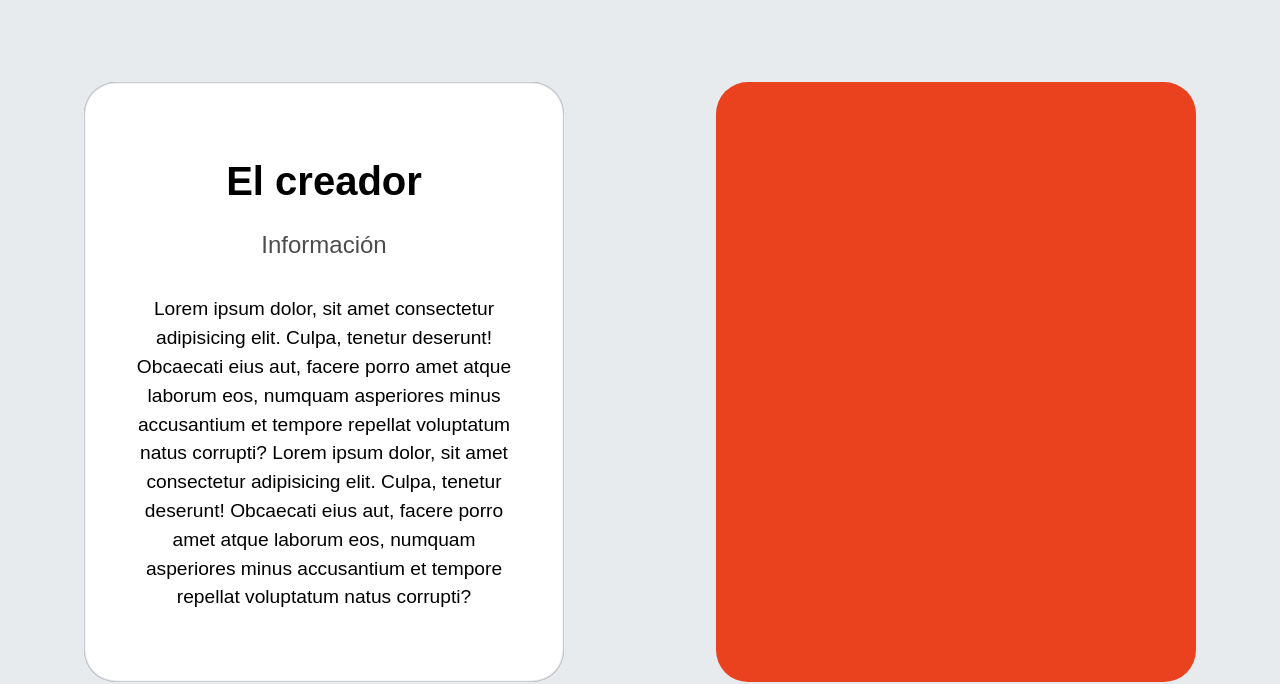
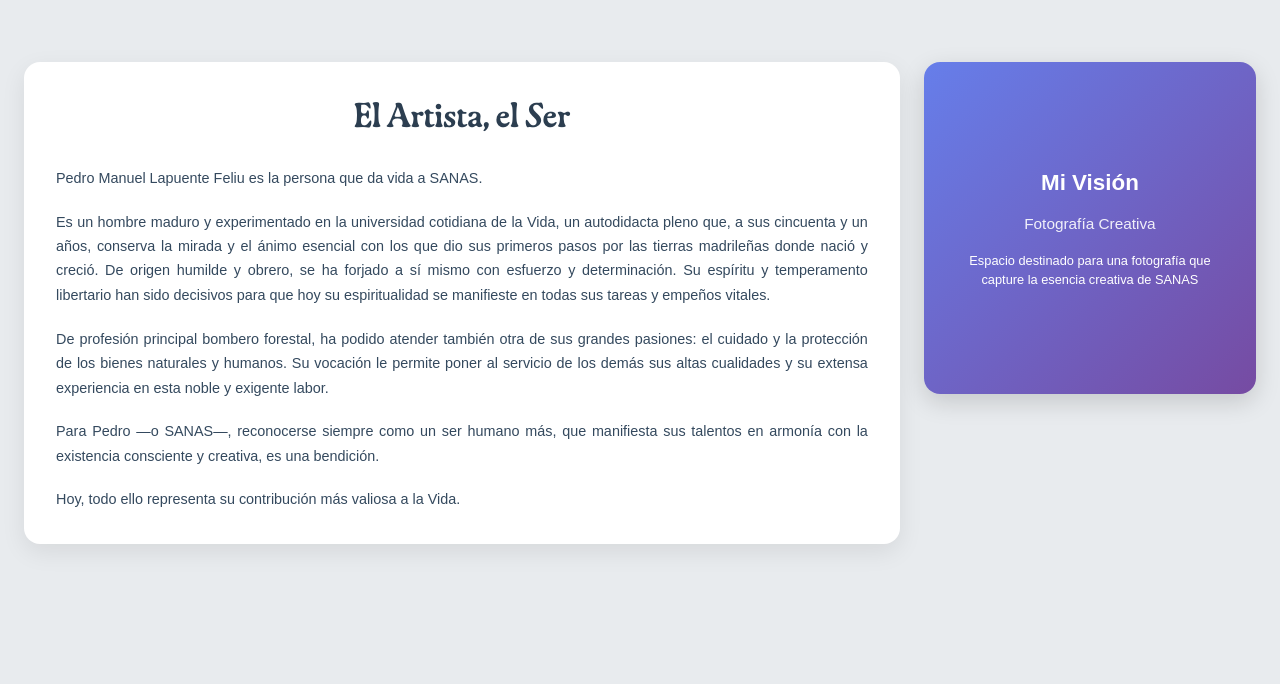
Before and after one commit to Enraxk/yo_soy_sanas, a Next.js app: page / in a window 1280 px wide. Shown: the part 2509-3193 px from the top of the page. Built offline with nearby package versions, Linux system fonts and the light colour scheme; no server answers.

Commit message:
feat: refactor animated sections and tiles; improve CSS structure and remove unused code

```diff
--- a/app/page.tsx
+++ b/app/page.tsx
@@ -1,7 +1,6 @@
 "use client";
 
-import React, { useState } from "react";
-import Script from "next/script";
+import React from "react";
 import Link from "next/link";
 
 import Navbar from "@/components/ui/Navbar";
@@ -13,13 +12,11 @@ import "./animated-sections.css";
 import "./animated-sections.css"; // si tu CSS es global, evita reimportar aquí
 
 export default function Home() {
-    const [loginDialogOpen, setLoginDialogOpen] = useState(false);
-
     return (
         <>
             <Navbar />
 
-            <section id="masthead" style={{ ["--name" as any]: "--masthead-s" } as React.CSSProperties}>
+            <section id="masthead" style={{ ["--name" as string]: "--masthead-s" } as React.CSSProperties}>
                 <main
                     className="min-h-screen flex flex-col items-center justify-center relative"
                     style={{
@@ -71,7 +68,7 @@ export default function Home() {
                             Explora mis creaciones
                         </div>
 
-                        <div className="flex flex-row items-end justify-center gap-12 md:gap-24 w-full max-w-xs md:max-w-2xl px-8 sm:px-16 md:px-4 mb-8 items-end">
+                        <div className="flex flex-row items-end justify-center gap-12 md:gap-24 w-full max-w-xs md:max-w-2xl px-8 sm:px-16 md:px-4 mb-8">
                             <div className="flex flex-col items-center">
                                 <Link href="/santras">
                                     <img
--- a/components/TwoColumns.tsx
+++ b/components/TwoColumns.tsx
@@ -1,23 +1,301 @@
-import React from "react";
+import React, { useEffect, useState, useRef } from "react";
+
+const bioText = [
+  "Pedro Manuel Lapuente Feliu es la persona que da vida a SANAS.",
+
+  "Es un hombre maduro y experimentado en la universidad cotidiana de la Vida, un autodidacta pleno que, a sus cincuenta y un años, conserva la mirada y el ánimo esencial con los que dio sus primeros pasos por las tierras madrileñas donde nació y creció. De origen humilde y obrero, se ha forjado a sí mismo con esfuerzo y determinación. Su espíritu y temperamento libertario han sido decisivos para que hoy su espiritualidad se manifieste en todas sus tareas y empeños vitales.",
+
+  "De profesión principal bombero forestal, ha podido atender también otra de sus grandes pasiones: el cuidado y la protección de los bienes naturales y humanos. Su vocación le permite poner al servicio de los demás sus altas cualidades y su extensa experiencia en esta noble y exigente labor.",
+
+  "Para Pedro —o SANAS—, reconocerse siempre como un ser humano más, que manifiesta sus talentos en armonía con la existencia consciente y creativa, es una bendición.",
+
+  "Hoy, todo ello representa su contribución más valiosa a la Vida."
+];
 
 const text =
   "Lorem ipsum dolor, sit amet consectetur adipisicing elit. Culpa, tenetur deserunt! Obcaecati eius aut, facere porro amet atque laborum eos, numquam asperiores minus accusantium et tempore repellat voluptatum natus corrupti?";
 
 export default function TwoColumns() {
+  const [isVisible, setIsVisible] = useState(false);
+  const sectionRef = useRef<HTMLElement>(null);
+
+  useEffect(() => {
+    const observer = new IntersectionObserver(
+      ([entry]) => {
+        if (entry.isIntersecting) {
+          setIsVisible(true);
+        }
+      },
+      {
+        threshold: 0.3, // Se activa cuando el 30% de la sección es visible
+        rootMargin: '0px 0px -100px 0px' // Se activa un poco antes de que sea totalmente visible
+      }
+    );
+
+    if (sectionRef.current) {
+      observer.observe(sectionRef.current);
+    }
+
+    return () => {
+      if (sectionRef.current) {
+        observer.unobserve(sectionRef.current);
+      }
+    };
+  }, []);
+
   return (
-    <section id="two-columns" style={{ '--name': '--two-columns-s', width: '100vw', height: '100vh', display: 'flex', alignItems: 'center', justifyContent: 'center', margin: 0, padding: 0 } as React.CSSProperties}>
-      <div className="two-columns" style={{ width: '100vw', height: '100vh', display: 'flex', alignItems: 'center', justifyContent: 'center', margin: 0, padding: 0 }}>
-        <div className="cards" style={{ flex: 1, display: 'flex', alignItems: 'center', justifyContent: 'center', height: '100%', width: '100%' }}>
-          <div className="card" style={{ width: '80%', height: '80%', aspectRatio: '1/1', display: 'flex', flexDirection: 'column', justifyContent: 'center', alignItems: 'center', fontSize: 'clamp(1.2rem, 2vw, 2rem)', padding: '2rem', boxSizing: 'border-box', overflowY: 'auto', background: '#fff', borderRadius: '2rem', maxWidth: '600px', maxHeight: '600px' }}>
-            <h3 className="title" style={{ fontSize: 'clamp(2rem, 4vw, 2.5rem)', marginBottom: '1rem', textAlign: 'center', wordBreak: 'break-word' }}>El creador</h3>
-            <div className="subtitle" style={{ fontSize: 'clamp(1.2rem, 2vw, 1.5rem)', marginBottom: '2rem', opacity: 0.7, textAlign: 'center', wordBreak: 'break-word' }}>Información</div>
-            <p style={{ fontSize: 'clamp(1rem, 2vw, 1.2rem)', textAlign: 'center', wordBreak: 'break-word', maxWidth: '95%', margin: 0 }}>{text} {text}</p>
+    <section
+      ref={sectionRef}
+      id="two-columns"
+      style={{
+        width: "100%",
+        display: "flex",
+        alignItems: "center",
+        justifyContent: "center",
+        padding: "2rem 0.5rem",
+        boxSizing: "border-box",
+      }}
+    >
+      <div
+        className="two-columns"
+        style={{
+          width: "100%",
+          maxWidth: "1400px",
+          display: "flex",
+          alignItems: "flex-start",
+          justifyContent: "center",
+          gap: "1.5rem",
+        }}
+      >
+        {/* Primera Card - Biografía de Pedro (más grande) */}
+        <div
+          className="card-bio"
+          style={{
+            flex: "2",
+            background: "#fff",
+            borderRadius: "1rem",
+            boxShadow: "0 8px 24px rgba(0,0,0,0.08)",
+            padding: "2rem",
+            boxSizing: "border-box",
+            display: "flex",
+            flexDirection: "column",
+            alignItems: "flex-start",
+            justifyContent: "flex-start",
+            textAlign: "left",
+          }}
+        >
+          <h2
+            className="title"
+            style={{
+              fontSize: "clamp(1.3rem, 2.5vw, 2rem)",
+              marginBottom: "1.5rem",
+              fontWeight: "normal",
+              textAlign: "center",
+              width: "100%",
+              color: "#2c3e50",
+              fontFamily: "Gaya, serif",
+            }}
+          >
+            El Artista, el Ser
+          </h2>
+          <div
+            style={{
+              fontSize: "clamp(0.9rem, 1.1vw, 1.1rem)",
+              lineHeight: "1.7",
+              textAlign: "justify",
+              width: "100%",
+              color: "#34495e",
+              display: "flex",
+              flexDirection: "column",
+              gap: "1.2rem",
+            }}
+          >
+            {bioText.map((paragraph, index) => (
+              <p key={index} style={{ margin: 0 }}>
+                {paragraph}
+              </p>
+            ))}
           </div>
         </div>
-        <div className="preview" style={{ flex: 1, display: 'flex', alignItems: 'center', justifyContent: 'center', height: '100%' }}>
-          <div className="img" style={{ width: '80%', height: '80%', aspectRatio: '1/1', background: 'var(--red)', borderRadius: '2rem', display: 'flex', alignItems: 'center', justifyContent: 'center', maxWidth: '600px', maxHeight: '600px' }} />
+
+        {/* Segunda Card (más pequeña, cuadrada) */}
+        <div
+          className={`card-vision ${isVisible ? 'animate' : ''}`}
+          style={{
+            flex: "0.7",
+            aspectRatio: "1 / 1",
+            maxWidth: "400px",
+            maxHeight: "400px",
+            background: "linear-gradient(135deg, #667eea 0%, #764ba2 100%)",
+            borderRadius: "1rem",
+            boxShadow: "0 8px 24px rgba(0,0,0,0.15)",
+            padding: "1.5rem",
+            boxSizing: "border-box",
+            display: "flex",
+            flexDirection: "column",
+            alignItems: "center",
+            justifyContent: "center",
+            textAlign: "center",
+            color: "white",
+            overflow: "hidden",
+            transform: "translateX(100%)",
+            opacity: 0,
+            transition: "all 1s ease-out",
+          }}
+        >
+          <h3
+            className="title"
+            style={{
+              fontSize: "clamp(1rem, 2vw, 1.4rem)",
+              marginBottom: "0.75rem",
+              fontWeight: "bold",
+            }}
+          >
+            Mi Visión
+          </h3>
+          <div
+            className="subtitle"
+            style={{
+              opacity: 0.9,
+              marginBottom: "1rem",
+              fontSize: "clamp(0.8rem, 1.2vw, 1rem)",
+            }}
+          >
+            Fotografía Creativa
+          </div>
+          <p
+            style={{
+              fontSize: "clamp(0.75rem, 1vw, 0.9rem)",
+              lineHeight: "1.5",
+              textAlign: "center",
+            }}
+          >
+            Espacio destinado para una fotografía que capture la esencia creativa de SANAS
+          </p>
         </div>
       </div>
+
+      <style jsx>{`
+        @keyframes slideInFromRight {
+          0% {
+            transform: translateX(100%);
+            opacity: 0;
+          }
+          100% {
+            transform: translateX(0);
+            opacity: 1;
+          }
+        }
+
+        .card-vision.animate {
+          transform: translateX(0) !important;
+          opacity: 1 !important;
+        }
+
+        @media (max-width: 1024px) {
+          #two-columns {
+            padding: 1.5rem 0.5rem;
+          }
+          #two-columns .card-bio {
+            padding: 1.5rem;
+          }
+          #two-columns .card-vision {
+            padding: 1.2rem;
+            max-width: 350px;
+            max-height: 350px;
+          }
+        }
+
+        @media (max-width: 768px) {
+          #two-columns {
+            padding: 1.5rem 0.5rem;
+          }
+          #two-columns .two-columns {
+            flex-direction: column;
+            gap: 2rem;
+            align-items: center;
+          }
+          #two-columns .card-bio {
+            flex: none;
+            width: 100%;
+            max-width: 800px;
+            padding: 1.5rem;
+          }
+          #two-columns .card-vision {
+            flex: none;
+            aspect-ratio: 1 / 1;
+            width: 100%;
+            max-width: 350px;
+            max-height: 350px;
+            transform: translateY(50px);
+            opacity: 0;
+            transition: all 1s ease-out;
+          }
+          #two-columns .card-vision.animate {
+            transform: translateY(0) !important;
+            opacity: 1 !important;
+          }
+        }
+
+        @keyframes slideInFromBottom {
+          0% {
+            transform: translateY(50px);
+            opacity: 0;
+          }
+          100% {
+            transform: translateY(0);
+            opacity: 1;
+          }
+        }
+
+        @media (max-width: 640px) {
+          #two-columns {
+            padding: 1rem 0.5rem;
+          }
+          #two-columns .two-columns {
+            gap: 1.5rem;
+          }
+          #two-columns .card-bio {
+            padding: 1.5rem;
+          }
+          #two-columns .card-vision {
+            max-width: 300px;
+            max-height: 300px;
+            padding: 1rem;
+          }
+        }
+
+        @media (max-width: 480px) {
+          #two-columns {
+            padding: 1rem 0.25rem;
+          }
+          #two-columns .two-columns {
+            gap: 1.5rem;
+          }
+          #two-columns .card-bio {
+            padding: 1.2rem;
+          }
+          #two-columns .card-vision {
+            max-width: 280px;
+            max-height: 280px;
+            padding: 1rem;
+          }
+        }
+
+        @media (max-width: 360px) {
+          #two-columns {
+            padding: 0.75rem 0.25rem;
+          }
+          #two-columns .card-bio {
+            padding: 1rem;
+          }
+          #two-columns .card-vision {
+            max-width: 250px;
+            max-height: 250px;
+            padding: 0.8rem;
+          }
+        }
+      `}</style>
     </section>
   );
 }
```
